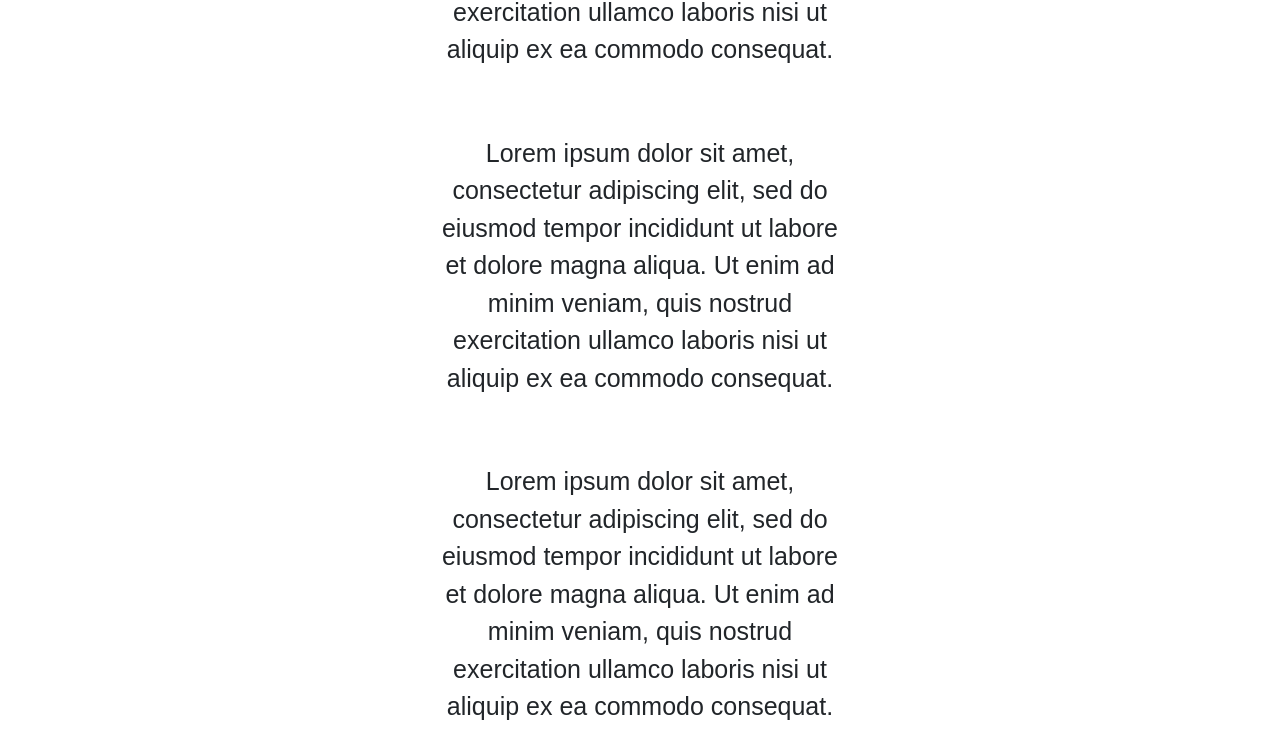
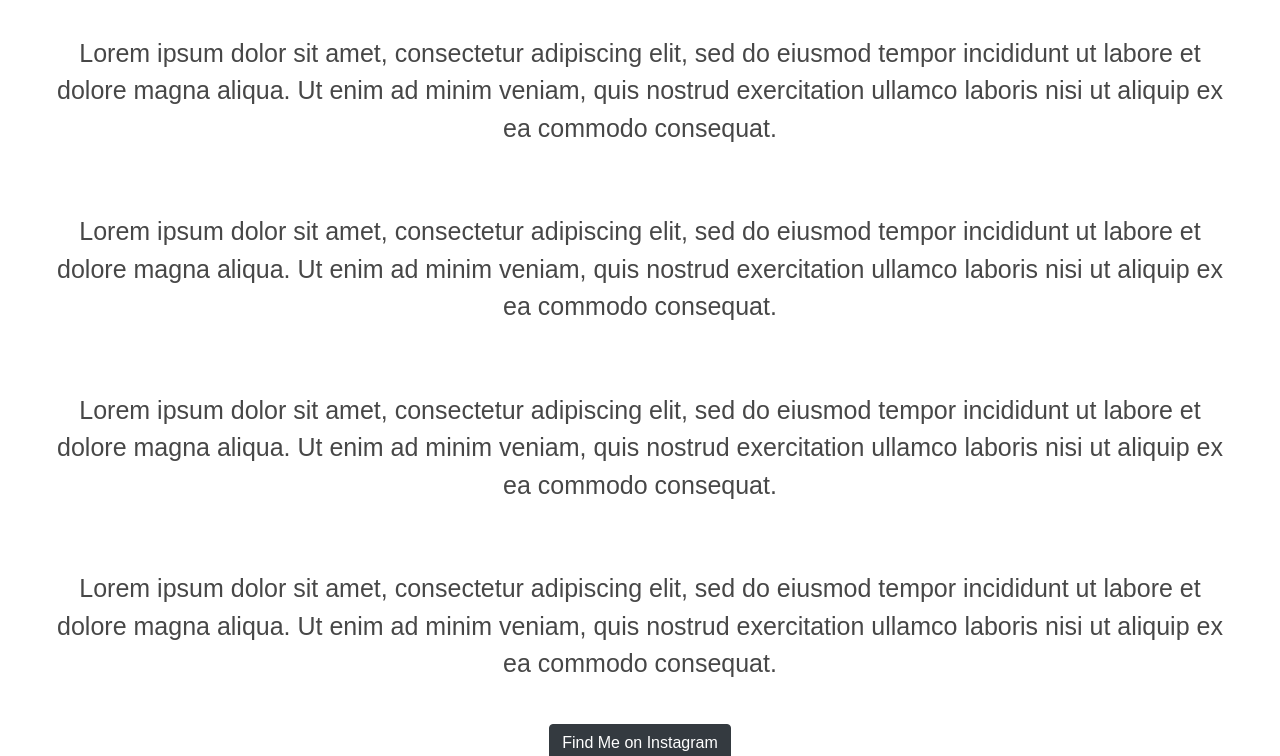
Before and after one commit to Code-Institute-Submissions/Marta-Eleryk-MakeUp, a plain HTML site: page about.html in a window 1280 px wide. Shown: the part 1101-1857 px from the top of the page. Drawn offline with nearby package versions, Linux system fonts and the light colour scheme; a web font is replaced by a local one.

Commit message:
centered paragraphs and added submit button

```diff
--- a/about.html
+++ b/about.html
@@ -29,7 +29,7 @@
 		<div class="collapse navbar-collapse" id="navbarNavDropdown">
 			<ul class="navbar-nav">
 				<li class=" nav-item "><a class="nav-link" href="index.html">Home</a></li>
-				<li class=" nav-item "><a class="nav-link" href="contact.html">Contact</a></li>
+				<li class=" nav-item "><a class="nav-link" href="about.html">About</a></li>
 				<li class="nav-item dropdown">
 					<a class="nav-link dropdown-toggle" href="#" id="navbarDropdownMenuLink" role="button"
 						data-toggle="dropdown" aria-haspopup="true" aria-expanded="false">
@@ -44,7 +44,7 @@
 					</div>
 				</li>
 				<li class="nav-item"><a class="nav-link" href="/">CV</a></li>
-				<li class="nav-item"><a class="nav-link" href="about.html">About</a></li>
+				<li class="nav-item"><a class="nav-link" href="contact.html">contact</a></li>
 				<li class="nav-item"><a class="nav-link" href="/"><i class="fab fa-instagram"></i></a></li>
 				<li class="nav-item"><a class="nav-link" href="/"><i class="far fa-envelope"></i></a></li>
 				<li class="nav-item"><a class="nav-link" href="/">share</a></li>
@@ -56,48 +56,55 @@
 
 </header>
 
-<body>
+<body class="container-fluid">
 
-	<div class="container-fluid about-image">
-		<img src="assets/images/about-image.jpg" alt="" class="makeup-image">
-
-    </div>
+	<div class="container-fluid about-container">
+		<div class="row">
+			<div class="col">
+				<img src="assets/images/about-image.jpg" alt="" class="makeup-image">
+            </div>
+			</div>
 
 
-		<div class="container-fluid about-container">
+
 			<div class="row">
-				<div class="col-sm-12 col-md-12 mb-4">
+				<div class="col">
 					<h3 class="about-title">Marta Eleryk</h3>
 
-					<p> Lorem ipsum dolor sit amet, consectetur adipiscing elit, sed do eiusmod tempor incididunt ut
+					<p class="mx-auto"> Lorem ipsum dolor sit amet, consectetur adipiscing elit, sed do eiusmod tempor
+						incididunt ut
 						labore
 						et
 						dolore magna aliqua. Ut enim ad minim veniam, quis nostrud exercitation ullamco laboris nisi ut
 						aliquip
 						ex ea commodo consequat. </p>
 
-					<p> Lorem ipsum dolor sit amet, consectetur adipiscing elit, sed do eiusmod tempor incididunt ut
+					<p class="mx-auto"> Lorem ipsum dolor sit amet, consectetur adipiscing elit, sed do eiusmod tempor
+						incididunt ut
 						labore
 						et
 						dolore magna aliqua. Ut enim ad minim veniam, quis nostrud exercitation ullamco laboris nisi ut
 						aliquip
 						ex ea commodo consequat. </p>
 
-					<p> Lorem ipsum dolor sit amet, consectetur adipiscing elit, sed do eiusmod tempor incididunt ut
+					<p class="mx-auto"> Lorem ipsum dolor sit amet, consectetur adipiscing elit, sed do eiusmod tempor
+						incididunt ut
 						labore
 						et
 						dolore magna aliqua. Ut enim ad minim veniam, quis nostrud exercitation ullamco laboris nisi ut
 						aliquip
 						ex ea commodo consequat. </p>
 
-					<p> Lorem ipsum dolor sit amet, consectetur adipiscing elit, sed do eiusmod tempor incididunt ut
+					<p class="mx-auto"> Lorem ipsum dolor sit amet, consectetur adipiscing elit, sed do eiusmod tempor
+						incididunt ut
 						labore
 						et
 						dolore magna aliqua. Ut enim ad minim veniam, quis nostrud exercitation ullamco laboris nisi ut
 						aliquip
 						ex ea commodo consequat. </p>
 
-					<p> Lorem ipsum dolor sit amet, consectetur adipiscing elit, sed do eiusmod tempor incididunt ut
+					<p class="mx-auto"> Lorem ipsum dolor sit amet, consectetur adipiscing elit, sed do eiusmod tempor
+						incididunt ut
 						labore
 						et
 						dolore magna aliqua. Ut enim ad minim veniam, quis nostrud exercitation ullamco laboris nisi ut
@@ -105,13 +112,12 @@
 						ex ea commodo consequat. </p>
 				</div>
 			</div>
-
+			<div class="row submit-button">
+				<div class="col">
+					<button type="button" class="btn btn-dark">Find Me on Instagram</button>
+				</div>
+			</div>
 		</div>
-
-
-
-
-
 
 		<script src="https://code.jquery.com/jquery-3.4.1.slim.min.js"
 			integrity="sha384-J6qa4849blE2+poT4WnyKhv5vZF5SrPo0iEjwBvKU7imGFAV0wwj1yYfoRSJoZ+n" crossorigin="anonymous">
--- a/assets/css/style.css
+++ b/assets/css/style.css
@@ -125,12 +125,14 @@ button[type="submit"] {
     margin: 0 auto;
     max-width: 50%;
 }
+}
+
 
 /*-------------------------About---------------------------*/
 
-
-.about-image{
+.about-container{
     text-align: center;
+    font-family: "Muli",sans-serif;
 
 }
 
@@ -139,14 +141,10 @@ button[type="submit"] {
     width: 300px;
     border-radius: 150px;
     margin-bottom: 50px;
+    margin-top: 50px;
 }
 
-.about-container{
-    text-align: center;
-    font-family: "Muli",sans-serif;
-    display: inline-block;
 
-}
 
 .about-title{
     padding: 25px;
@@ -154,9 +152,11 @@ button[type="submit"] {
 }
 
 .about-container p{
-    margin-right: 400px;
-    margin-left: 400px;
     font-size: 25px;
     padding: 25px;
+    color: #474747;
+    font-weight: 100;
+
 
 }
+}
```
Also changed, not shown: contact.html (+2 -2 lines), index.html (+2 -2 lines).
